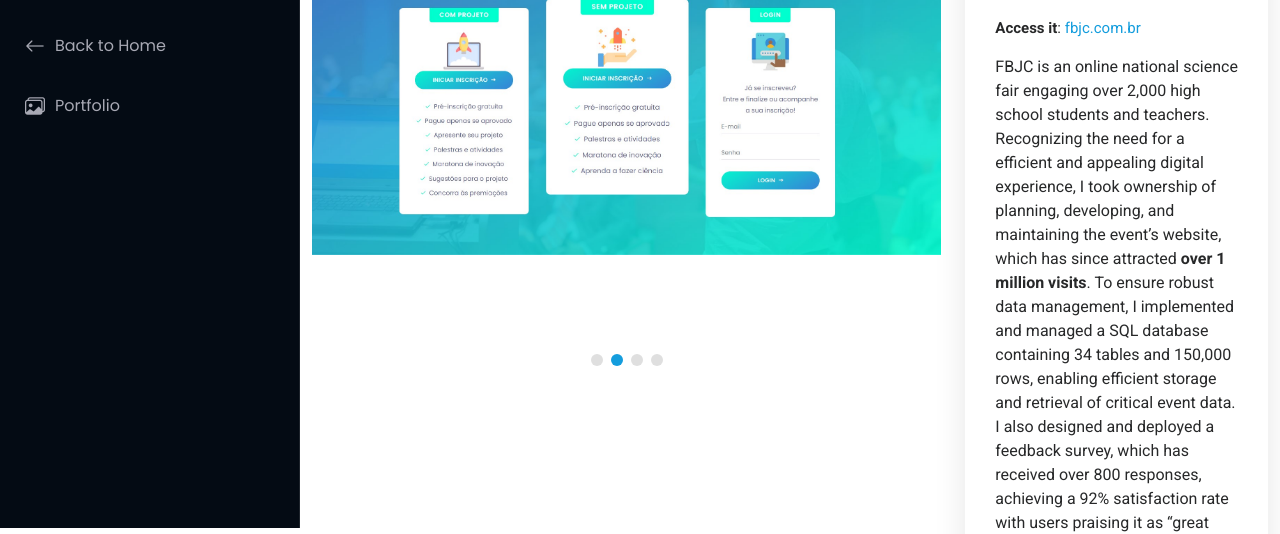
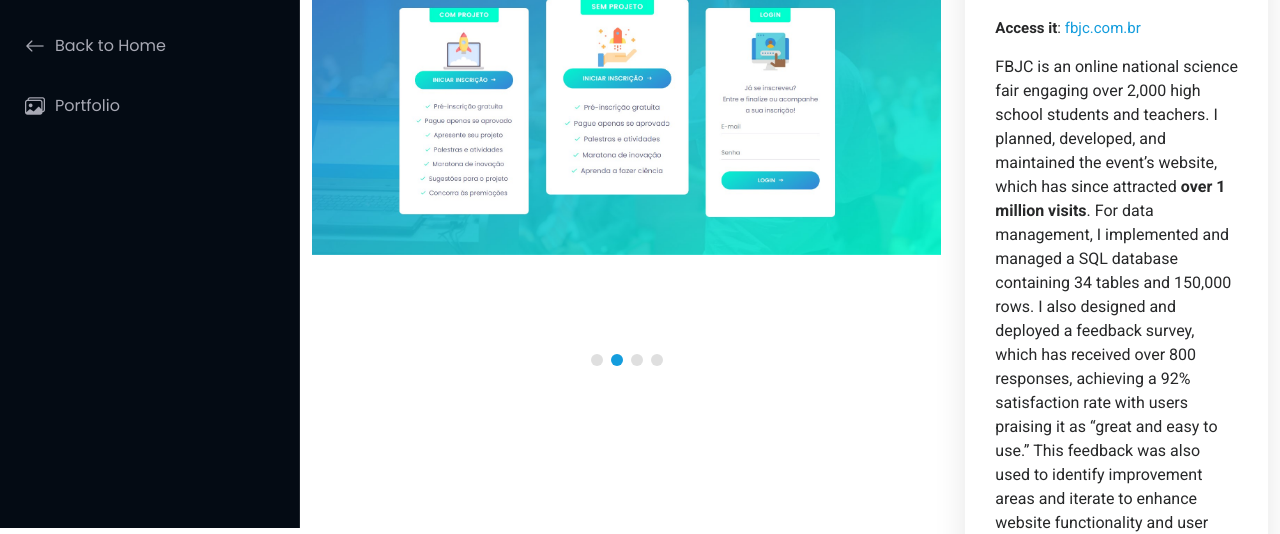
Before and after one commit to daniel-verdi/daniel-verdi.github.io, a plain HTML site: page portfolio-fbjc.html in a window 1280 px wide. Shown: the part 272-806 px from the top of the page. Drawn offline with Linux system fonts and the light colour scheme.

Commit message:
reducing text in portfolio details

```diff
--- a/portfolio-fbjc.html
+++ b/portfolio-fbjc.html
@@ -145,10 +145,10 @@
               </ul>
               <p>
                 FBJC is an online national science fair engaging over 2,000 high school students and teachers.
-                Recognizing the need for a efficient and appealing digital experience, I took ownership of planning, developing, and maintaining the event’s website, which has since attracted <b>over 1 million visits</b>.
-                To ensure robust data management, I implemented and managed a SQL database containing 34 tables and 150,000 rows, enabling efficient storage and retrieval of critical event data.
+                I planned, developed, and maintained the event’s website, which has since attracted <b>over 1 million visits</b>.
+                For data management, I implemented and managed a SQL database containing 34 tables and 150,000 rows.
                 I also designed and deployed a feedback survey, which has received over 800 responses, achieving a 92% satisfaction rate with users praising it as “great and easy to use.”
-                To improve user experience, I used this feedback to identify areas for improvement and then applied iterative updates to enhance website functionality and user engagement.
+                This feedback was also used to identify improvement areas and iterate to enhance website functionality and user engagement.
               </p>
             </div>
           </div>
```
